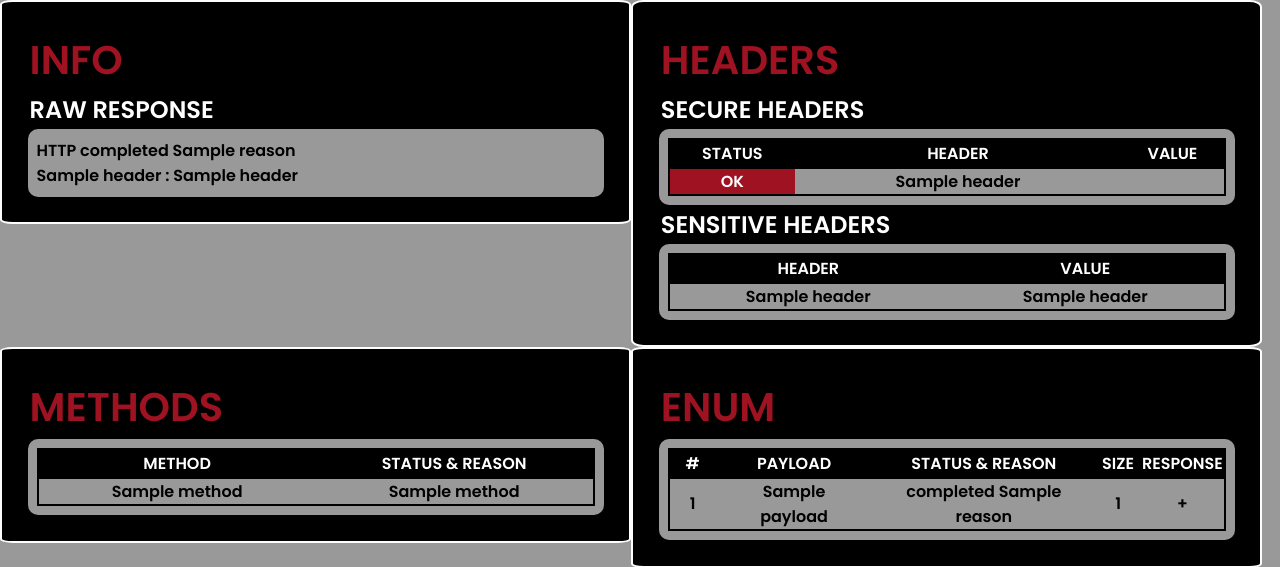
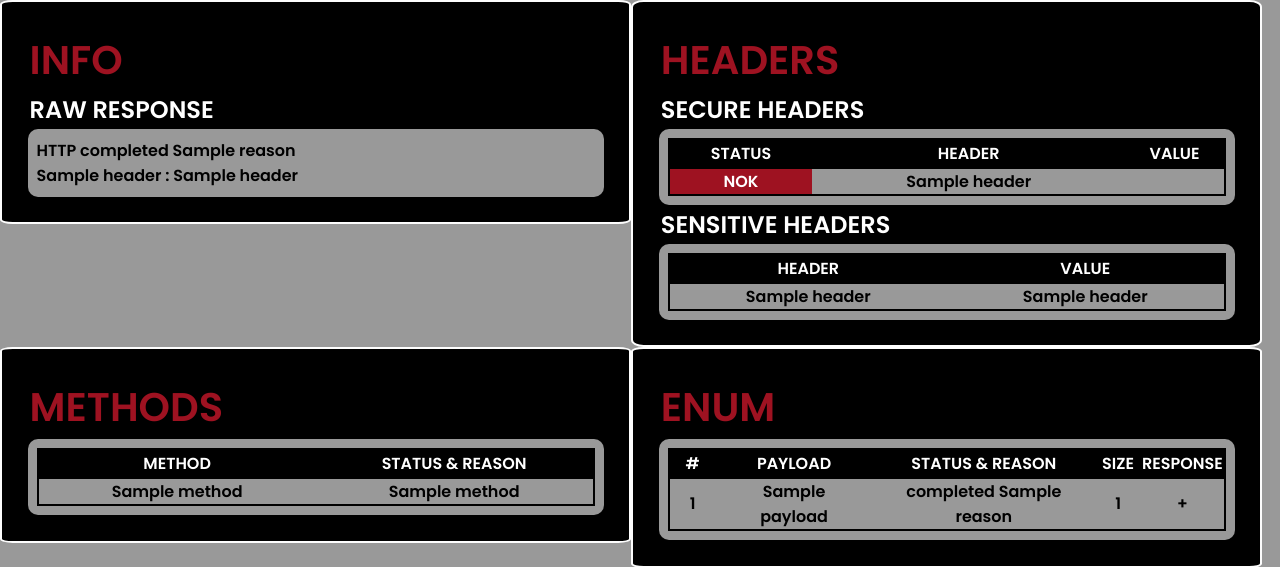
Before and after one commit to p1ngul1n0/plumav2, a Flask app: template templates/results.html in a window 1280 px wide. Shown: the part 185-752 px from the top of the page. Run offline with Flask 2, Linux system fonts and the light colour scheme; the template is opened without the code that fills it: most values are stand-ins (such as "Sample title", 1, 10 or a date in 2020).

Commit message:
Update results.html

```diff
--- a/templates/results.html
+++ b/templates/results.html
@@ -29,7 +29,7 @@
                     <td>{{ header }}</td>
                     <td>{{ secureHeaders[header] }}</td>
                 {% else %}
-                    <td class="checklist nok">OK</td>
+                    <td class="checklist nok">NOK</td>
                     <td>{{ header }}</td>
                     <td></td>
                 {% endif %}
```
